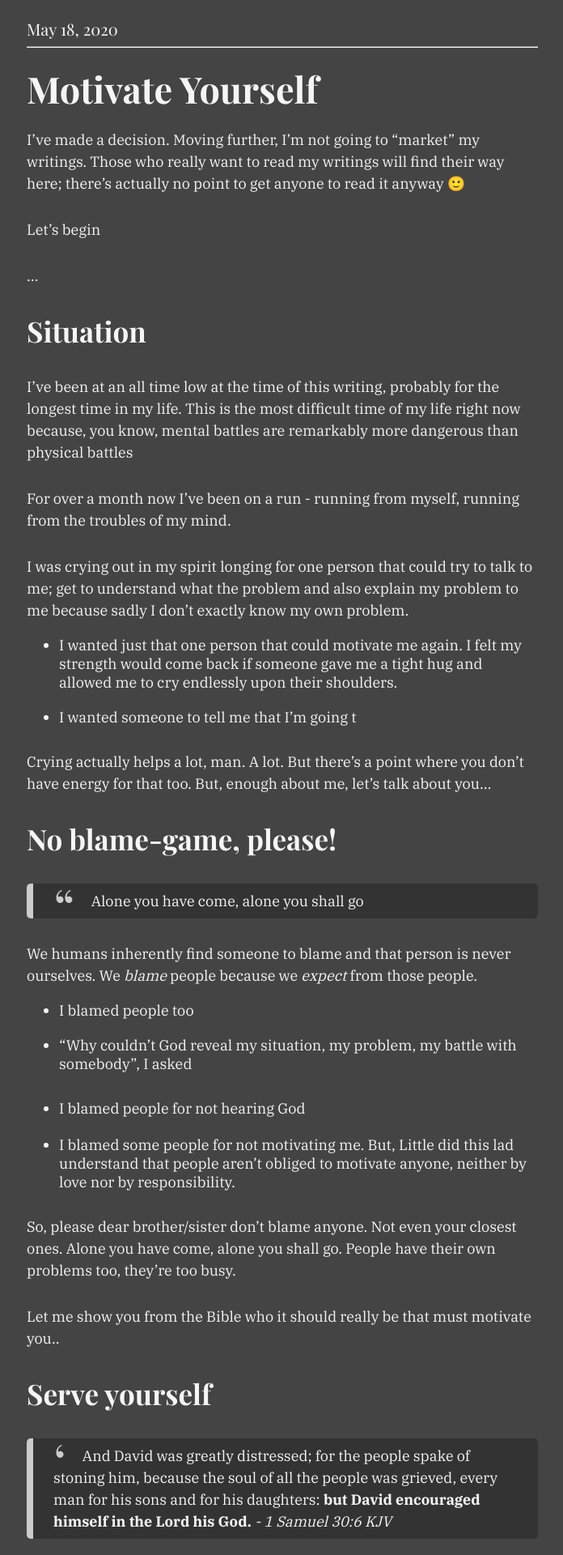
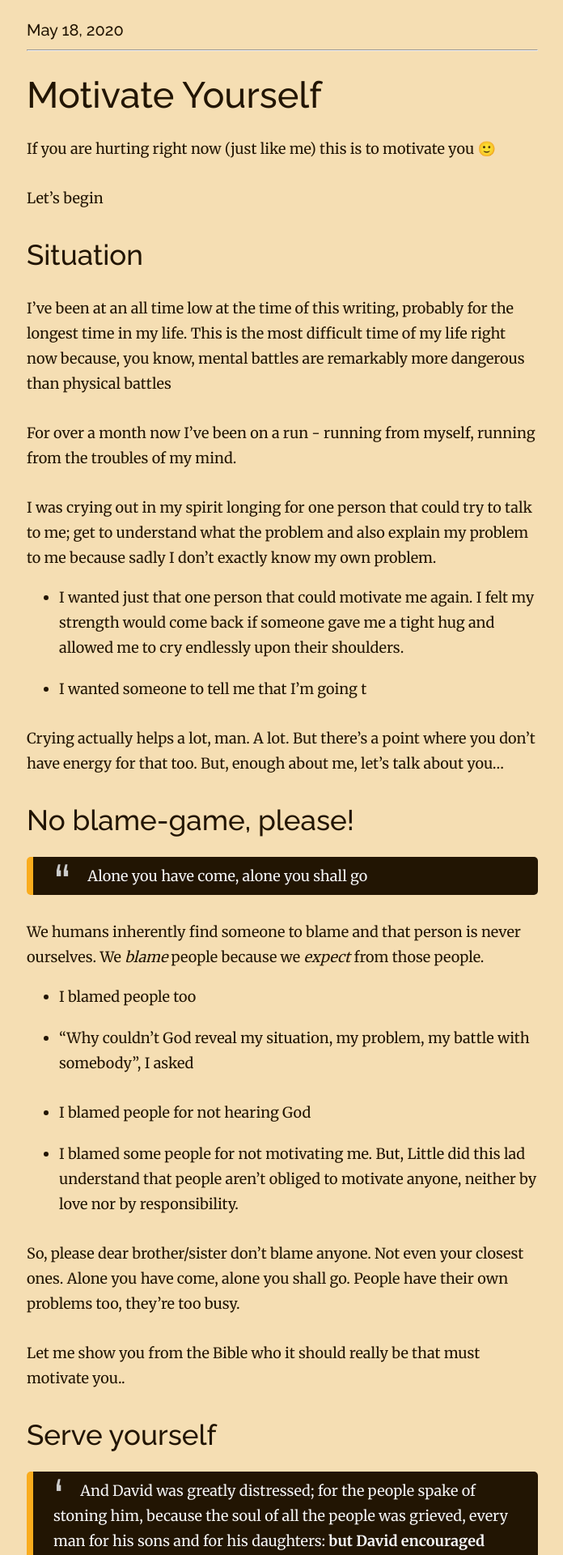
Before and after one commit to gitryder/jekyll-dan-page, a Jekyll site: the page built from _posts/bible/2020-05-18-Motivate-Yourself.md, in a window 1280 px wide. Shown: the top 1920 px of the page at 81% size, without its empty margins (291-987 px from the left). Built offline with Jekyll 4.4.1, drawn with Linux system fonts in a browser that asks for light colours; emoji names are drawn with the system emoji font; some of the changed text lies outside the part shown.

Commit message:
Change post layout

```diff
--- a/_includes/content_fonts.html
+++ b/_includes/content_fonts.html
@@ -1,2 +1,3 @@
-<link href="https://fonts.googleapis.com/css2?family=Playfair+Display:wght@400;600;700&display=swap" rel="stylesheet">
-<link href="https://fonts.googleapis.com/css2?family=IBM+Plex+Serif:wght@400;700&display=swap" rel="stylesheet">
+<link href="https://fonts.googleapis.com/css2?family=Inter&display=swap" rel="stylesheet">
+<link href="https://fonts.googleapis.com/css2?family=Raleway:wght@500&display=swap" rel="stylesheet">
+<link href="https://fonts.googleapis.com/css2?family=Merriweather:wght@400;700&display=swap" rel="stylesheet">
--- a/_posts/bible/2020-05-18-Motivate-Yourself.md
+++ b/_posts/bible/2020-05-18-Motivate-Yourself.md
@@ -12,11 +12,9 @@ category: bible
 
 # Motivate Yourself
 
-I've made a decision. Moving further, I'm not going to "market" my writings. Those who really want to read my writings will find their way here; there's actually no point to get anyone to read it anyway :slightly_smiling_face:
+If you are hurting right now (just like me) this is to motivate you :slightly_smiling_face:
 
 Let's begin
-
-...
 
 ### Situation
 
@@ -59,7 +57,7 @@ David had no one to motivate him. None. Why? Because the people had their own pr
 
 See, I believe, David must have known that he needs to save them. He knew he could bring them back with the help of the Lord but HE NEEDED MOTIVATION. He did that himself.
 
-Dear brother/sister, maybe you're going through a terribly rough patch in your life. I want to encourage you to **Motivate yourself **
+Dear brother/sister, maybe you're going through a terribly rough patch in your life. I want to encourage you to **Motivate yourself**
 
 I'm going to need some more time to pick myself up and put myself back together, maybe a really long time to digest the fact that I need to do it myself. But I know that the Lord is still alive.
 
--- a/assets/css/post.css
+++ b/assets/css/post.css
@@ -1,7 +1,13 @@
+:root {
+    --textColor: #221503;
+    --headerFont: 'Raleway';
+    --contentFont: 'Merriweather';
+}
+
 body {
-    background-color:#444444;
+    background-color: wheat;
 
-    font-family: Playfair Display;
+    font-family: var(--headerFont);
 }
 
 .container {
@@ -16,12 +22,12 @@ body > div > p:nth-child(3) {
 
 .post-meta-date {
     margin: 0px;
-    font-family: Playfair Display;
+    font-family: var(--headerFont);
     font-style: normal;
     font-weight: 400;
     font-size: 20px;
 
-    color: #fafafa;
+    color: var(--textColor);
 }
 
 a:link {
@@ -38,11 +44,12 @@ a:hover {
 }
 
 h1, h2, h3, h4 {
-    margin: 10px 0px 15 px 0px;
+    margin: 35px 0px 25px 0px;
+    font-weight: normal;
 
     line-height: 40px;
 
-    color: whitesmoke;
+    color: var(--textColor);
 }
 
 h1 {
@@ -62,18 +69,18 @@ h4 {
 }
 
 p, li {
-    color: whitesmoke;
+    color: var(--textColor);
 
-    font-family: 'IBM Plex Serif', sans-serif;
+    font-family: var(--contentFont), sans-serif;
     font-style: normal;
     font-weight: 400;
     font-size: 18px;
-
+    line-height: 31px;
 }
 
 p {
     margin-top: 30px;
-    line-height: 27px;
+
 }
 
 li {
@@ -86,8 +93,8 @@ strong {
 }
 
 blockquote {
-    background: #333333;
-    border-left: 8px solid #ccc;
+    background: var(--textColor);
+    border-left: 8px solid rgb(250, 172, 29);
     margin: 0;
     padding: 0.5em 25px;
     border-radius: 5px;
@@ -125,11 +132,11 @@ nav a {
 }
 
 p.copyright {
-    font-family: Playfair Display;
+    font-family: var(--headerFont);
     margin-top: 0px;
 
     font-size: 18px;
-    color: #fafafa;
+    color: var(--textColor);
     text-align: center;
 }
 
@@ -161,7 +168,7 @@ p.copyright {
 
 @media screen and (max-width: 470px) {
     .container {
-        margin: 14px 5% 14px 5%;
+        margin: 14px 3% 14px 3%;
     }
 
     .post-meta-date { font-size: 26px; }
@@ -180,7 +187,7 @@ p.copyright {
 
 @media screen and (max-width: 400px) {
     .container {
-        margin: 14px 5% 14px 5%;
+        margin: 14px 3% 14px 3%;
     }
 
     .post-meta-date { font-size: 24px; }
```
